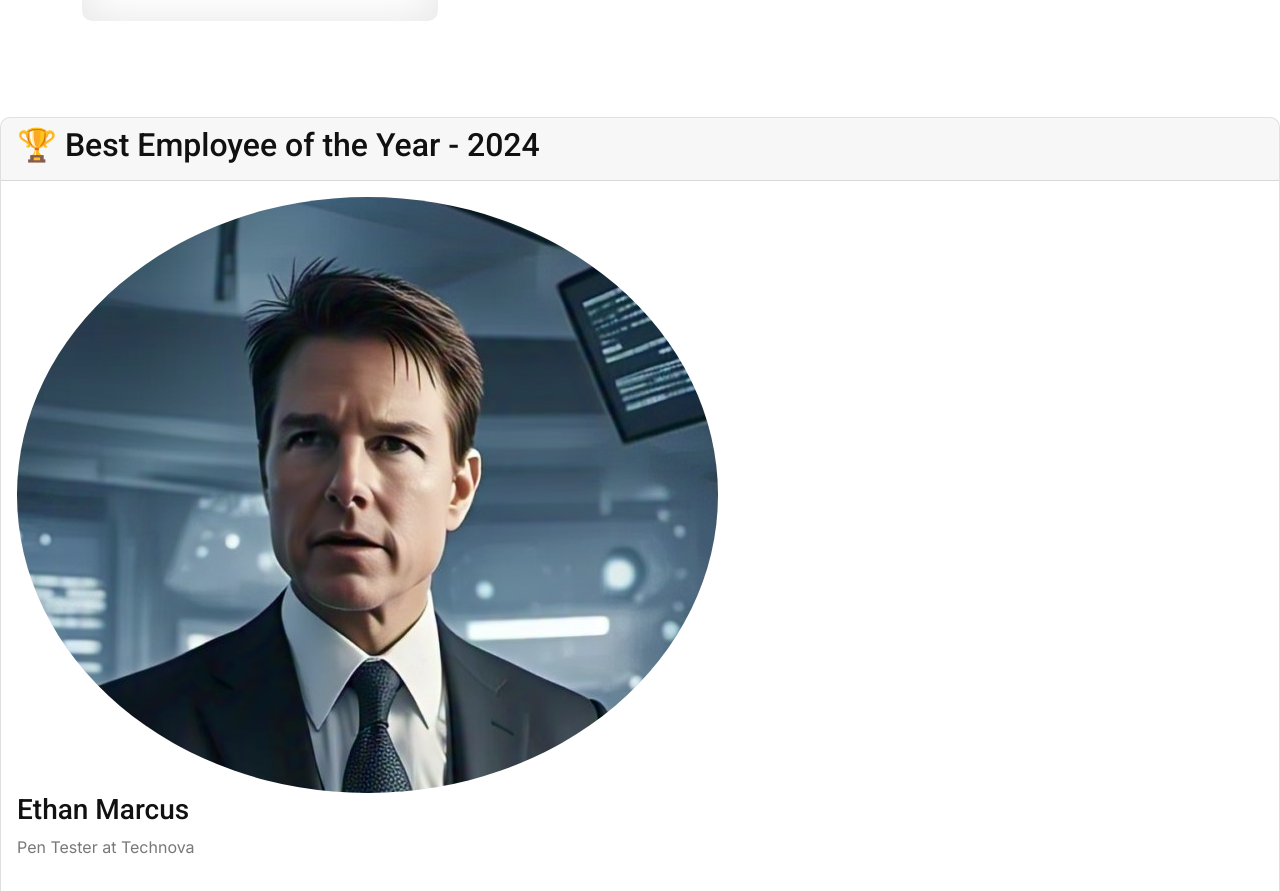
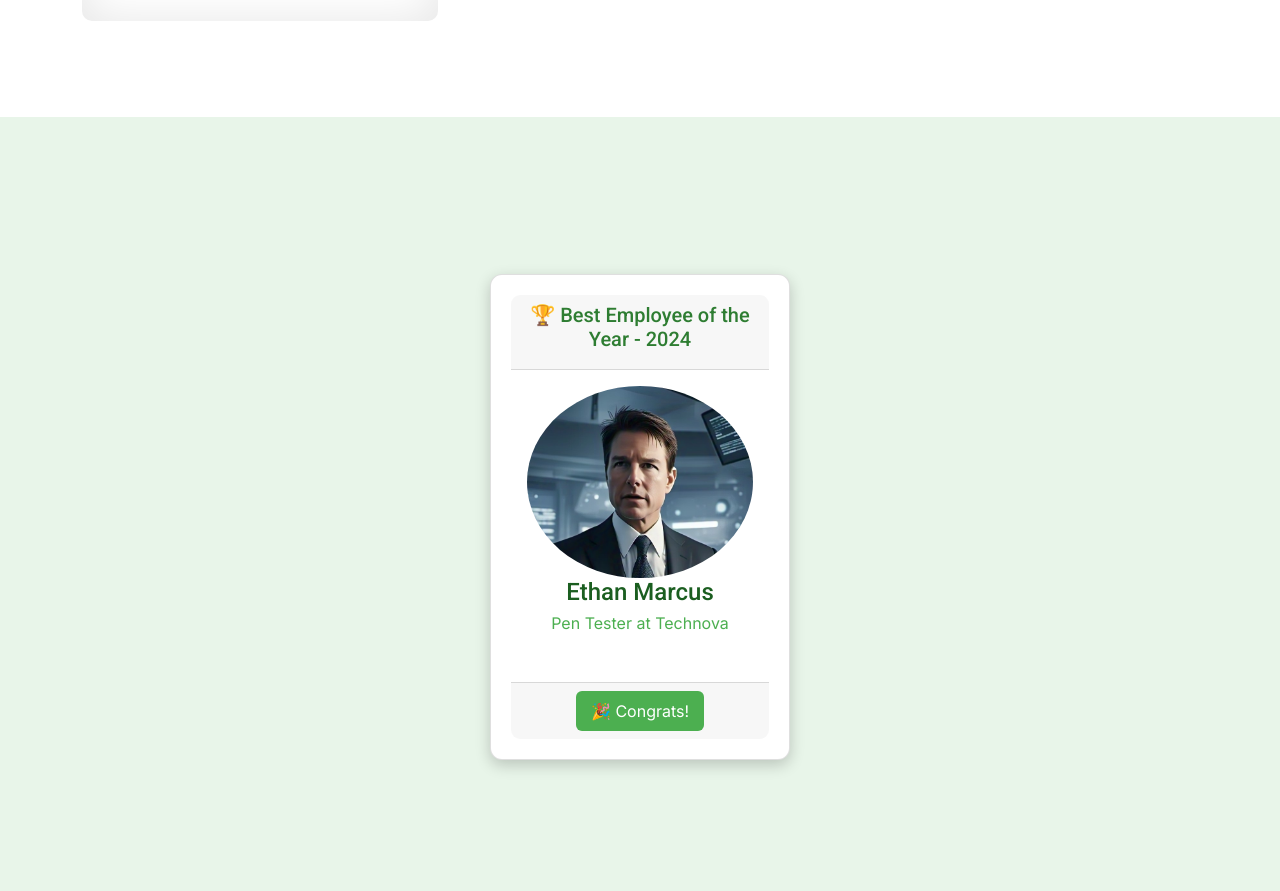
Before and after one commit to CyberSec-Atria/HACKTRACE-TechNOVA, a plain HTML site: page index.html in a window 1280 px wide. Shown: the part 3826-4717 px from the top of the page. Drawn offline with nearby package versions, Linux system fonts and the light colour scheme.

Commit message:
Update style.css

```diff
--- a/css/style.css
+++ b/css/style.css
@@ -102,6 +102,77 @@
     background: var(--bs-primary);
     color: var(--bs-white);
 }
+
+/* General Styling */
+.award-card {
+    display: flex;
+    justify-content: center;
+    align-items: center;
+    height: 100vh;
+    background: #e8f5e9; /* Light green background */
+}
+
+.card {
+    background: white;
+    border-radius: 12px;
+    padding: 20px;
+    width: 300px;
+    text-align: center;
+    box-shadow: 0 5px 15px rgba(0, 0, 0, 0.2);
+    transition: transform 0.3s ease, box-shadow 0.3s ease;
+}
+
+/* Hover Animation */
+.card:hover {
+    transform: scale(1.05);
+    box-shadow: 0 10px 20px rgba(0, 0, 0, 0.3);
+}
+
+/* Card Header */
+.card-header h2 {
+    font-size: 20px;
+    color: #2e7d32; /* Dark Green */
+    margin-bottom: 10px;
+}
+
+/* Card Body */
+.card-body h3 {
+    font-size: 24px;
+    color: #1b5e20; /* Darker Green */
+    margin-bottom: 5px;
+}
+
+.card-body p {
+    font-size: 16px;
+    color: #4caf50; /* Medium Green */
+}
+
+/* Card Footer */
+.card-footer {
+    margin-top: 15px;
+}
+
+.congrats-btn {
+    background: #4caf50; /* Green */
+    color: white;
+    border: none;
+    padding: 8px 15px;
+    font-size: 16px;
+    border-radius: 6px;
+    cursor: pointer;
+    transition: background 0.3s ease, transform 0.2s ease;
+}
+
+.crop {
+    border-radius:50%;
+}
+
+/* Button Hover */
+.congrats-btn:hover {
+    background: #388e3c; /* Darker Green */
+    transform: scale(1.1);
+}
+
 
 .topbar .dropdown .dropdown-menu {
     transform: rotateX(0deg);
```
